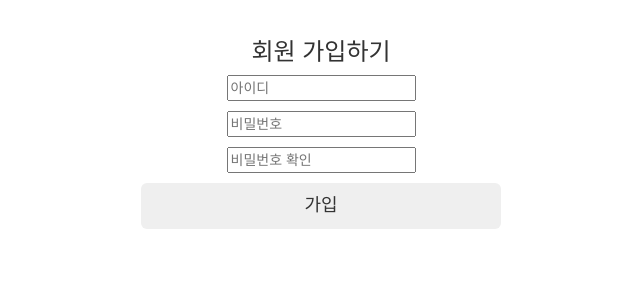
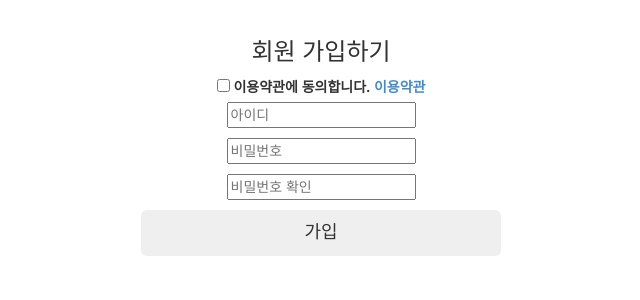
Before and after one commit to HongIk-Univ/Homepage, a Rails app: page /signup in a window 1280 px wide. Shown: the part 51-351 px from the top of the page, without its empty margins (319-959 px from the left). Run offline with Rails 7, Linux system fonts and the light colour scheme; style sheets or scripts are compiled from the project's sources.

Commit message:
checkbox_agree_ok

```diff
--- a/app/controllers/useradd_controller.rb
+++ b/app/controllers/useradd_controller.rb
@@ -3,10 +3,11 @@ class UseraddController < ApplicationController
   end
 
   def signup_complete
-    user = HomeMember.new
-    user.name = params[:username]
-    if params[:password] == params[:retype_password]
-      user.password = params[:password]
+   if(params[:agree])
+      user = HomeMember.new
+      user.name = params[:username]
+      if params[:password] == params[:retype_password]
+        user.password = params[:password]
       if user.save
         flash[:alert] = "성공적으로 가입되었습니다."
         redirect_to "/signup"
@@ -18,6 +19,10 @@ class UseraddController < ApplicationController
       flash[:alert] = "비밀번호가 맞지 않습니다."
       redirect_to :back
     end
+   else
+     flash[:alert] = "이용약관 동의 바람!"
+     redirect_to :back
+   end
   end
 
   def login
--- a/app/views/useradd/signup.html.erb
+++ b/app/views/useradd/signup.html.erb
@@ -12,6 +12,11 @@
       <h3 class="form-heading">회원 가입하기</h3>
 
       <form action="/useradd/signup_complete" method="post">
+      	<label>
+      <span class="hide">이용약관동의</span>
+      <input type="checkbox" name="agree"> <span class="protxt">이용약관에 동의합니다.</span>
+      <span class="probtn"><a href="" class="probtn">이용약관</a></span>
+      </label>
         <p><input class="form-input" type="text" name="username" placeholder="아이디"></p>
         <p><input class="form-input" type="password" name="password" placeholder="비밀번호"></p>
         <p><input class="form-input" type="password" name="retype_password" placeholder="비밀번호 확인"></p>
```
Also changed, not shown: app/controllers/application_controller.rb (+9 -0 lines), db/development.sqlite3, 1 other file.
